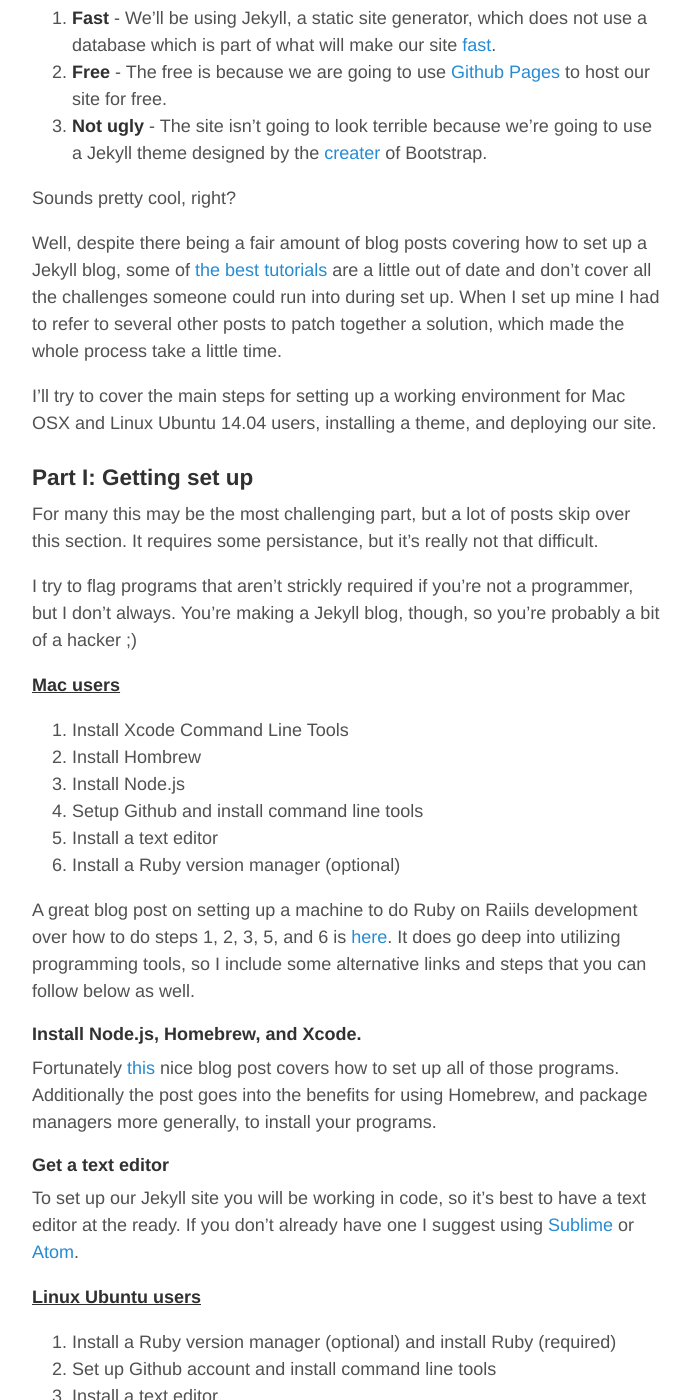
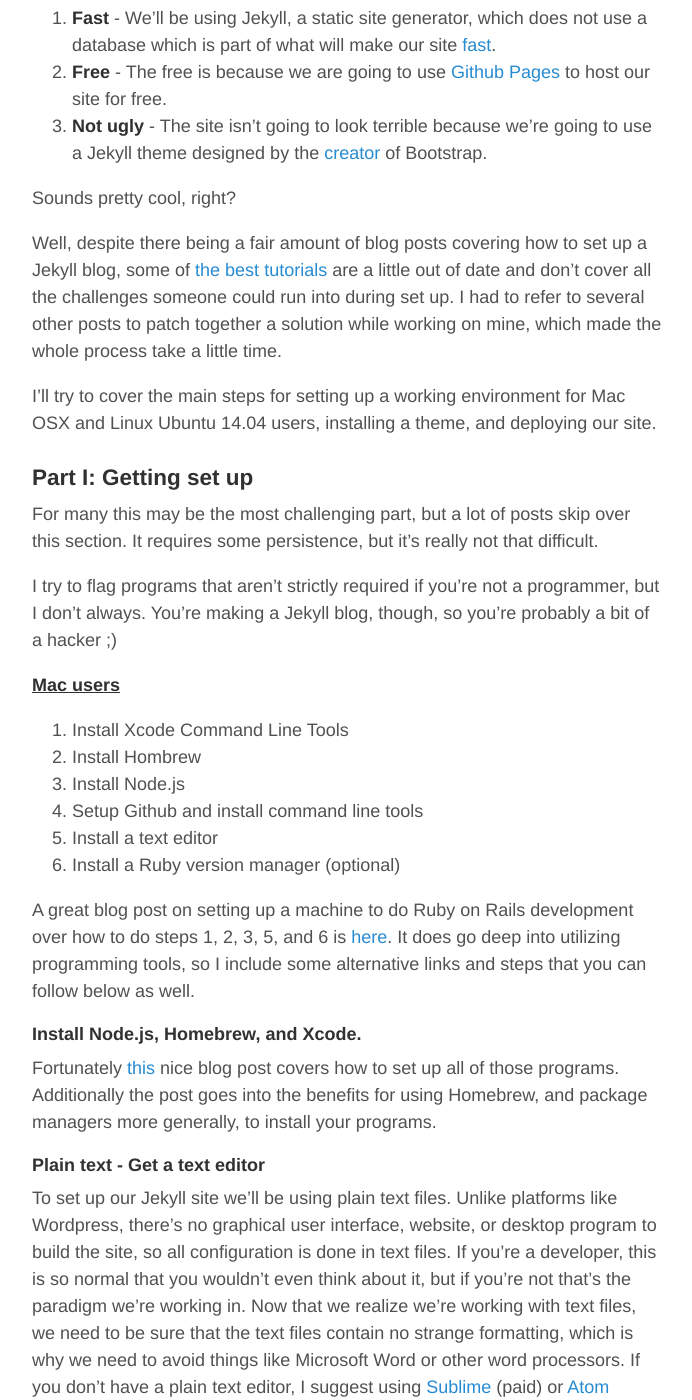
Before and after one commit to dylankb/dylankb.github.io, a Jekyll site: the page built from _posts/2016-2-29-a-beginners-guide-to-jekyll.md, in a window 1280 px wide and 1400 px high, scrolled down 347 px. Shown: the whole window, without its empty margins (293-985 px from the left). Built offline with Jekyll 4.4.1, drawn with Linux system fonts in a browser that asks for light colours; comment, search, counter and statistics services are not loaded; some of the changed text lies outside the part shown.

Commit message:
Improve wording for jekyll intro post

````diff
--- a/_posts/2016-2-29-a-beginners-guide-to-jekyll.md
+++ b/_posts/2016-2-29-a-beginners-guide-to-jekyll.md
@@ -5,23 +5,23 @@ comments: true
 related: ["Customizing your Jekyll Blog: Adding Comments, Sections, Custom Related Posts, and more!"]
 ---
 
-The goal of this blog post is to allow anyone with at least some technical curiousity to set up a fast and free blog or pesonal website that doesn't look half bad.
+The goal of this blog post is to allow anyone with at least some technical curiosity to set up a fast and free blog or personal website that doesn't look half bad.
 
 1. **Fast** - We'll be using Jekyll, a static site generator, which does not use a database which is part of what will make our site [fast](http://blog.formkeep.com/why-you-should-use-a-static-site-generator/).
 2. **Free** - The free is because we are going to use [Github Pages](https://pages.github.com/) to host our site for free.
-3. **Not ugly** - The site isn't going to look terrible because we're going to use a Jekyll theme designed by the [creater](http://mdo.fm/) of Bootstrap.
+3. **Not ugly** - The site isn't going to look terrible because we're going to use a Jekyll theme designed by the [creator](http://mdo.fm/) of Bootstrap.
 
 Sounds pretty cool, right?
 
-Well, despite there being a fair amount of blog posts covering how to set up a Jekyll blog, some of [the best tutorials](http://joshualande.com/jekyll-github-pages-poole/) are a little out of date and don't cover all the challenges someone could run into during set up. When I set up mine I had to refer to several other posts to patch together a solution, which made the whole process take a little time.
+Well, despite there being a fair amount of blog posts covering how to set up a Jekyll blog, some of [the best tutorials](http://joshualande.com/jekyll-github-pages-poole/) are a little out of date and don't cover all the challenges someone could run into during set up. I had to refer to several other posts to patch together a solution while working on mine, which made the whole process take a little time.
 
 I'll try to cover the main steps for setting up a working environment for Mac OSX and Linux Ubuntu 14.04 users, installing a theme, and deploying our site.
 
 ### Part I: Getting set up
 
-For many this may be the most challenging part, but a lot of posts skip over this section. It requires some persistance, but it's really not that difficult.
+For many this may be the most challenging part, but a lot of posts skip over this section. It requires some persistence, but it's really not that difficult.
 
-I try to flag programs that aren't strickly required if you're not a programmer, but I don't always. You're making a Jekyll blog, though, so you're probably a bit of a hacker ;)
+I try to flag programs that aren't strictly required if you're not a programmer, but I don't always. You're making a Jekyll blog, though, so you're probably a bit of a hacker ;)
 
 **<u>Mac users</u>**
 
@@ -32,15 +32,15 @@ I try to flag programs that aren't strickly required if you're not a programmer,
 5. Install a text editor
 6. Install a Ruby version manager (optional)
 
-A great blog post on setting up a machine to do Ruby on Raiils development over how to do steps 1, 2, 3, 5, and 6 is [here](https://launchschool.com/blog/how-to-install-ruby-on-rails-development-environment-for-mac-os-x). It does go deep into utilizing programming tools, so I include some alternative links and steps that you can follow below as well.
+A great blog post on setting up a machine to do Ruby on Rails development over how to do steps 1, 2, 3, 5, and 6 is [here](https://launchschool.com/blog/how-to-install-ruby-on-rails-development-environment-for-mac-os-x). It does go deep into utilizing programming tools, so I include some alternative links and steps that you can follow below as well.
 
 #### Install Node.js, Homebrew, and Xcode.
 
 Fortunately [this](http://blog.teamtreehouse.com/install-node-js-npm-mac) nice blog post covers how to set up all of those programs. Additionally the post goes into the benefits for using Homebrew, and package managers more generally, to install your programs.
 
-#### Get a text editor
+#### Plain text - Get a text editor
 
-To set up our Jekyll site you will be working in code, so it's best to have a text editor at the ready. If you don't already have one I suggest using [Sublime](https://www.sublimetext.com/) or [Atom](https://atom.io/).
+ To set up our Jekyll site we'll be using plain text files. Unlike platforms like Wordpress, there's no graphical user interface, website, or desktop program to build the site, so all configuration is done in text files. If you're a developer, this is so normal that you wouldn't even think about it, but if you're not that's the paradigm we're working in. Now that we realize we're working with text files, we need to be sure that the text files contain no strange formatting, which is why we need to avoid things like Microsoft Word or other word processors. If you don't have a plain text editor, I suggest using [Sublime](https://www.sublimetext.com/) (paid) or [Atom](https://atom.io/) (free).
 
 **<u>Linux Ubuntu users</u>**
 
@@ -48,15 +48,17 @@ To set up our Jekyll site you will be working in code, so it's best to have a te
 2. Set up Github account and install command line tools
 3. Install a text editor
 
-A companion blog  to the Mac OSX guide for Linux users is [here](https://launchschool.com/blog/how-to-install-ruby-on-rails-development-environment-for-linux) for Linux users.
+A companion blog to the Mac OSX guide for Linux users is [here](https://launchschool.com/blog/how-to-install-ruby-on-rails-development-environment-for-linux) for Linux users.
 
 #### Git and Github
 
-The core programs for running Jekyll required code are now installed. Next we need to install the program that's going to host our code. If you've never used Git this pretty much sums up my feelings on it.
+At this point we've installed the core programs required to run Jekyll. Next we need to install the program that's going to allow to track changes to our code: Git. We're choosing Github because it will not only allow us to track changes, but allow us to use "push" our code to a remote repository which will be the source for our free [Github pages](https://pages.github.com/) hosted site.
+
+If you've never used Git this pretty much sums up my feelings on it. Or, at least, it was how I felt for the first year I was programming.
 
 ![placeholder](http://imgs.xkcd.com/comics/git.png)
 
-Yeah, so there are whole books on mastering git fu, but for our purposes make sure you have an account created on [Github](www.github.com) and that you've installed the command line application for git. Directions for set up can be found [here](https://help.github.com/articles/set-up-git/). You can also use your package manager to install the CLI.
+Yeah, so there are whole books on mastering git fu, but for our purposes make sure you have an account created on [Github](www.github.com) and that you've installed the command line application for git. Directions for set up can be found [here](https://help.github.com/articles/set-up-git/). You can also use your package manager to install the CLI (command line interface).
 
 Mac
 `brew install git`
@@ -66,9 +68,9 @@ Linux
 
 ### (Optional) Set up rbenv to manage Ruby versions
 
-If you're going to be using Ruby for web development then it's highly recommended to install either [rvm](https://rvm.io/) or [rbenv](https://github.com/rbenv/rbenv) to manage your Rubies. I've always used rbenv, and it's served me well.
+If you're going to be using Ruby for web development, then it's highly recommended to install either [rvm](https://rvm.io/) or [rbenv](https://github.com/rbenv/rbenv) to manage your Rubies. This is because different projects you work on may require different versions of Ruby, and package managers make switching versions much simpler. I've always used rbenv, and it's served me well.
 
-For Mac users that are only using Ruby in order to get set up with Jekyll you probably don't need to go any further since most Macs have Ruby 2.0 preinstalled. However if when you type `ruby -v` into your terminal and get back something less than 1.9.3 or an error message then you'll need to install Ruby.
+For Mac users that are only using Ruby, in order to get set up with Jekyll you probably don't need to go any further since most Macs have Ruby 2.0 preinstalled. However if when you type `ruby -v` into your terminal and get back something less than 1.9.3 or an error message then you'll need to install a 2.0 or greater version of Ruby.
 
 If you do decide to set up rbenv, the only thing that should be noted is that all you need to do when installing it via Homebrew is run `brew install rbenv` as per the documentation [here](https://github.com/rbenv/rbenv#homebrew-on-mac-os-x). There's no need to install the rehash gem because it was deprecated; the functionality from this gem was added to rbenv core.
 
@@ -78,7 +80,7 @@ Remember to set your global Ruby version!
 
 ### Part II: Getting our theme
 
-Finally we're going to start getting the blog rolling. Here is a demo of the [Poole](http://demo.getpoole.com/) theme that we're going to set up in this tutorial. If that's not to your liking, [here](http://getpoole.com/) are some other choices built using Poole, but I haven't tested these setup instructions with those themes.
+Finally we're going to start getting the blog rolling. Here is a demo of the [Poole](http://demo.getpoole.com/) theme that we're going to set up in this tutorial. If that's not to your liking, [here](http://getpoole.com/) are some other choices built using Poole, but I haven't tested these setup instructions with other themes.
 
 The first step is to extract zip files you download from the [theme repository](https://github.com/poole/poole) into a folder.
 
@@ -101,20 +103,20 @@ Once this is complete, use your terminal to `cd` to the main folder of the proje
 Server address: http://127.0.0.1:4000/
 Server running... press ctrl-c to stop.
 ```
-Enter the server address into your browswer and you should see content there! While running `jekyll serve` you can make changes to your blog content and see them reflected live.
+Enter the server address into your browser and you should see content there! While running `jekyll serve` you should be able to make changes to the sample blog content using your text editor, and see those changes reflected on page refresh.
 
 ### Hosting our blog
 
-In the previous section we built a blog that is available on locally. Now let's host it so it's live.
+In the previous section we built a blog that is able to build and render locally. Now let's host it so it's live.
 
-1. Create a repository called `USERNAME.github.io` with your individual information filled in.
+1. Create a repository called `USERNAME.github.io`, replacing USERNAME with your Github username.
 2. `git clone https://github.com/username/username.github.io`
 3. Copy and paste all of the files (not the folder) from the Poole theme into your local folder for your github.io repository.
-4. Stage your files, commit, and push to deploy your code.
+4. Use git to stage, commit, and push your new files to deploy your code.
 
-If some of this is unclear [Github Pages site](https://pages.github.com/) provides a nice demonstration of how to set up your Github Page repo and starting deploying to it.
+If some of this is unclear, the [Github Pages site](https://pages.github.com/) provides a nice demonstration of how to set up your Github Page repo, start contributing code, and ultimately deploy a site.
 
-In a few moments you should be able to see the live version of your blog! Just enter the name of the repository (USERNAME.github.io) into your browser.
+In a few moments you should be able to see the live version of your blog! Try entering the name of the repository you created (USERNAME.github.io) into your browser and visiting that site.
 
 ### Other thoughts
 
@@ -128,6 +130,6 @@ There's no need to run `jekyll build` if you're using a Github Pages user organi
 
 Finally, make sure to read some the [Jekyll](http://jekyllrb.com/) documentation to get a better handle on [how Jekyll works](https://jekyllrb.com/docs/usage/), the [configuration file](https://jekyllrb.com/docs/configuration/) system, and what [frontmatter](https://jekyllrb.com/docs/frontmatter/) is.
 
-A shortcut to a solid understanding of all the moving parts is to just use one of the posts included in the `_posts` directory for your first post to get you started. Don't forget to use `jekyll serve` to see preview your changes!
+A shortcut to a solid understanding of all the moving parts in our Jekyll blog is to just open up one of the existing posts included in the `_posts` directory and start making edits to it to see how the system works. Don't forget to use `jekyll serve` preview your changes!
 
 If something isn't clear, doesn't work right, or you have other suggestions then feel free to let me know. Also feel free to check out the project's [Github repository](https://github.com/dylankb/dylankb.github.io).
````
